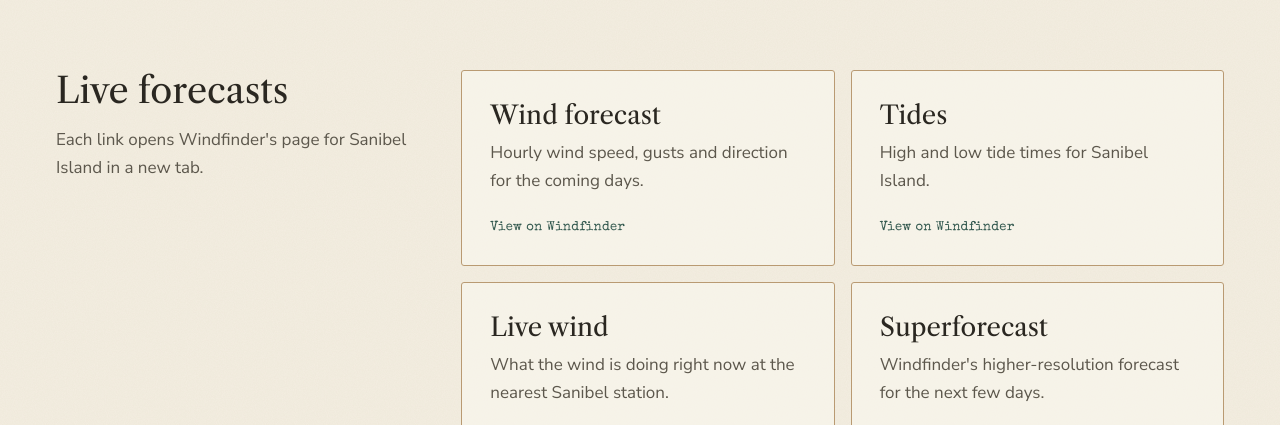
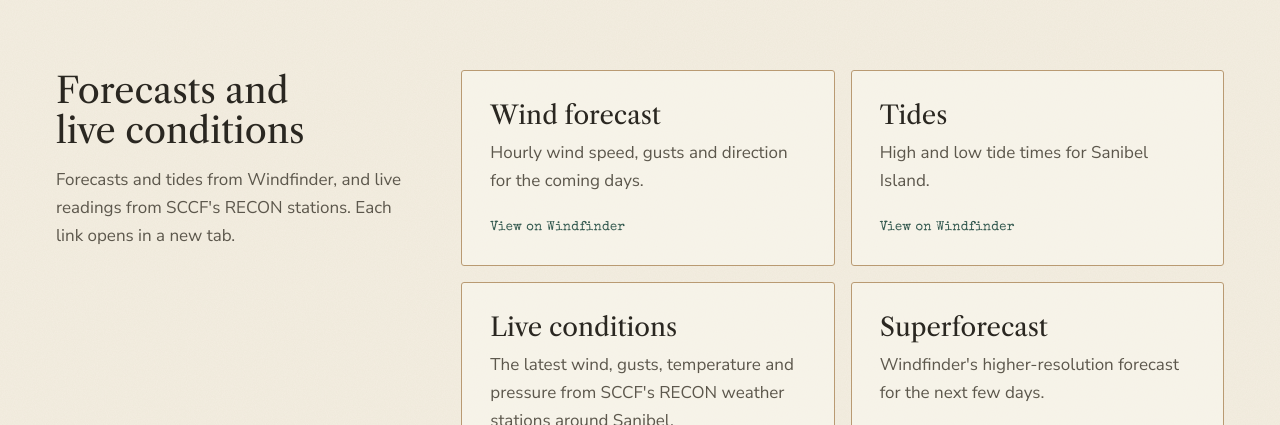
Before and after one commit to alexbaumann1108/https-github.com-nextlevelbuilder-ui-ux-pro-max-skill, a Next.js app in the folder frigate/website/: page /conditions in a window 1280 px wide. Shown: the part 527-952 px from the top of the page. Built offline with nearby package versions, Linux system fonts and the light colour scheme; no server answers.

Commit message:
Conditions: replace Live wind with Live conditions from SCCF RECON
Links to RECON's Weather - Latest Readings page.

Co-Authored-By: Claude Opus 5.5 <noreply@anthropic.com>
Claude-Session: https://claude.ai/code/session_01E2XTvEi7G3cUwdy5bTAxUt

```diff
--- a/frigate/website/src/app/conditions/page.tsx
+++ b/frigate/website/src/app/conditions/page.tsx
@@ -1,20 +1,25 @@
 import type { Metadata } from "next";
 import Link from "next/link";
-import { windfinder } from "@/content/links";
+import { sccfRecon, windfinder } from "@/content/links";
 import { BookingBand, PageHeader, Regulations } from "@/components/ui";
 
 export const metadata: Metadata = {
   title: "Conditions: Sanibel Wind, Weather & Tides",
   description:
-    "Wind, weather and tide forecasts for fishing Sanibel Island, from Windfinder. Check the conditions before your trip.",
+    "Wind, weather and tide forecasts for fishing Sanibel Island from Windfinder, plus live readings from SCCF's RECON weather stations. Check the conditions before your trip.",
   alternates: { canonical: "/conditions" },
 };
 
 const sources = [
-  { title: "Wind forecast", body: "Hourly wind speed, gusts and direction for the coming days.", href: windfinder.forecast },
-  { title: "Tides", body: "High and low tide times for Sanibel Island.", href: windfinder.tides },
-  { title: "Live wind", body: "What the wind is doing right now at the nearest Sanibel station.", href: windfinder.liveWind },
-  { title: "Superforecast", body: "Windfinder's higher-resolution forecast for the next few days.", href: windfinder.superforecast },
+  { title: "Wind forecast", body: "Hourly wind speed, gusts and direction for the coming days.", href: windfinder.forecast, site: "Windfinder" },
+  { title: "Tides", body: "High and low tide times for Sanibel Island.", href: windfinder.tides, site: "Windfinder" },
+  {
+    title: "Live conditions",
+    body: "The latest wind, gusts, temperature and pressure from SCCF's RECON weather stations around Sanibel.",
+    href: sccfRecon.latestReadings,
+    site: "SCCF RECON",
+  },
+  { title: "Superforecast", body: "Windfinder's higher-resolution forecast for the next few days.", href: windfinder.superforecast, site: "Windfinder" },
 ];
 
 export default function ConditionsPage() {
@@ -42,10 +47,10 @@ export default function ConditionsPage() {
         <div className="shell grid gap-12 lg:grid-cols-12">
           <div className="lg:col-span-4">
             <h2 id="sources-title" className="display-md">
-              Live forecasts
+              Forecasts and live conditions
             </h2>
             <p className="mt-4 text-ink-soft">
-              Each link opens Windfinder&apos;s page for Sanibel Island in a new tab.
+              Forecasts and tides from Windfinder, and live readings from SCCF&apos;s RECON stations. Each link opens in a new tab.
             </p>
           </div>
           <ul className="grid gap-4 sm:grid-cols-2 lg:col-span-8">
@@ -60,7 +65,7 @@ export default function ConditionsPage() {
                   <span className="font-display text-[1.6rem] leading-tight">{s.title}</span>
                   <span className="mt-2 flex-1 text-ink-soft">{s.body}</span>
                   <span className="label mt-6 text-seafoam-deep group-hover:underline">
-                    View on Windfinder<span className="sr-only"> (opens in a new tab)</span>
+                    View on {s.site}<span className="sr-only"> (opens in a new tab)</span>
                   </span>
                 </a>
               </li>
--- a/frigate/website/src/content/links.ts
+++ b/frigate/website/src/content/links.ts
@@ -19,5 +19,9 @@ export const windfinder = {
   forecast: "https://www.windfinder.com/forecast/sanibel_island",
   superforecast: "https://www.windfinder.com/weatherforecast/sanibel_island",
   tides: "https://www.windfinder.com/tide/sanibel_island",
-  liveWind: "https://www.windfinder.com/report/sanibel-island-water-association",
 };
+
+/** SCCF RECON: live readings from its weather stations around Sanibel. */
+export const sccfRecon = {
+  latestReadings: "https://recon.sccf.org/weather",
+};
```
